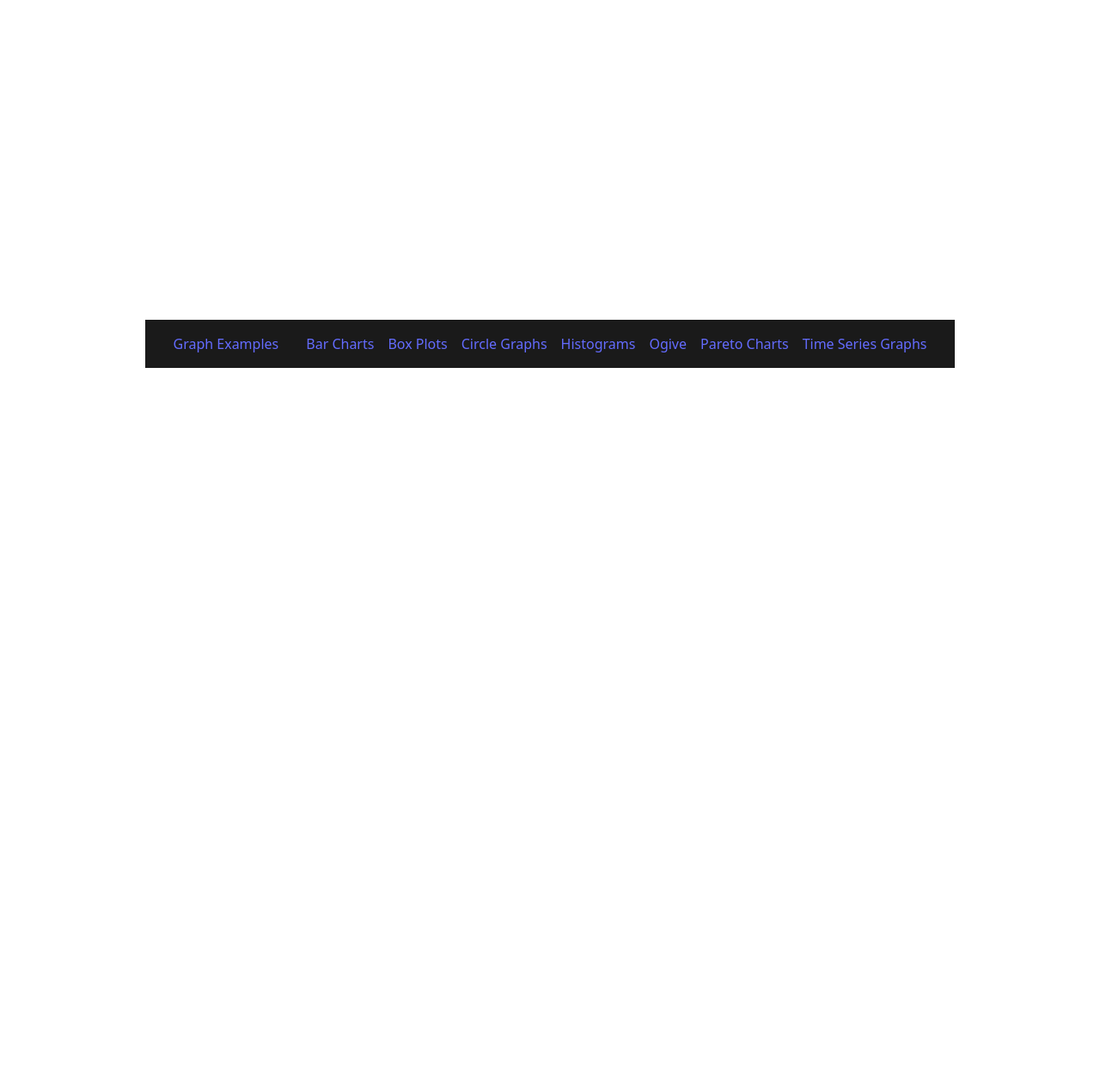
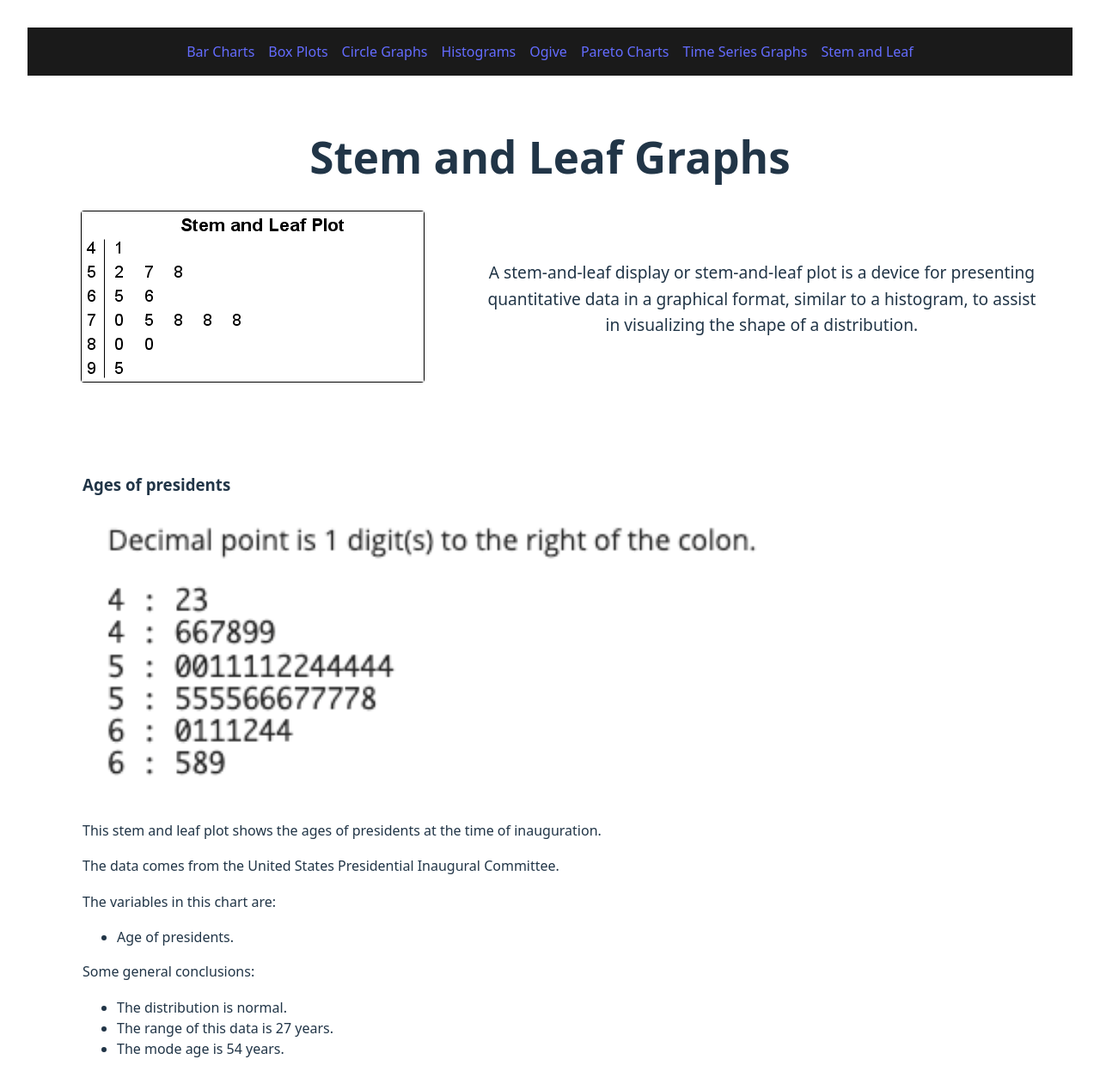
Before and after one commit to Edwin-Arroyo/Graphs-site, a React (Vite) app in the folder Graphs/: page /stemLeaf in a window 1280 px wide. Shown: the top 1268 px of the page at 86% size. Before the commit the page ends 800 px from the top, so only its background shows below. Built offline with nearby package versions, Linux system fonts and the light colour scheme.

Commit message:
stem and leaf page

```diff
--- a/Graphs/src/App.jsx
+++ b/Graphs/src/App.jsx
@@ -7,6 +7,7 @@ import Histogram from "./pages/histogram";
 import Pareto from "./pages/pareto";
 import Time from "./pages/time";
 import Ogive from "./pages/ogive";
+import StemLeaf from "./pages/stemLeaf";
 import "./App.css";
 
 function App() {
@@ -23,6 +24,7 @@ function App() {
           <Route path="/pareto" element={<Pareto />} />
           <Route path="/time" element={<Time />} />
           <Route path="/ogive" element={<Ogive />} />
+          <Route path="/stemLeaf" element={<StemLeaf />} />
         </Routes>
       </main>
     </div>
--- a/Graphs/src/components/nav.jsx
+++ b/Graphs/src/components/nav.jsx
@@ -6,9 +6,6 @@ function Nav() {
   return (
     <nav className="navbar">
       <div className="nav-content">
-        <Link to="/" className="nav-logo">
-          Graph Examples
-        </Link>
         <div className="nav-links">
           <Link
             to="/bar"
@@ -51,6 +48,12 @@ function Nav() {
             className={location.pathname === '/time' ? 'active' : ''}
           >
             Time Series Graphs
+          </Link>
+          <Link
+            to="/stemLeaf"
+            className={location.pathname === '/stemLeaf' ? 'active' : ''}
+          >
+            Stem and Leaf
           </Link>
         </div>
       </div>
--- a/Graphs/src/pages/ogive.jsx
+++ b/Graphs/src/pages/ogive.jsx
@@ -1,6 +1,5 @@
 import ogive from "../assets/ogive.png";
 import ogive1 from "../assets/ogive1.png";
-import time2 from "../assets/time2.png";
 function Ogive() {
   return (
     <div className="graph-page">
@@ -25,7 +24,7 @@ function Ogive() {
       <div className="graph-examples">
         {/* First Example  */}
         <div className="graph-example wide-example">
-          <h3> Job hunting </h3>
+          <h3> Behavioral reaction of retweets </h3>
             <img
               src={ogive1}
               alt="Ogive graph showing behavioral reaction of retweets"
--- a/Graphs/src/pages/stemLeaf.jsx
+++ b/Graphs/src/pages/stemLeaf.jsx
@@ -0,0 +1,123 @@
+import stl from "../assets/stl.png";
+import stl1 from "../assets/stl1.png";
+function StemLeaf() {
+  return (
+    <div className="graph-page">
+      <h1>Stem and Leaf Graphs</h1>
+
+      {/* Introduction to circle graphs */}
+      <section className="intro">
+        <div className="intro-content">
+          <div className="intro-image">
+            <img src={stl} alt="Histogram example" />
+          </div>
+          <div className="intro-text">
+            <p>
+            A stem-and-leaf display or stem-and-leaf plot is a device for presenting quantitative
+            data in a graphical format, similar to a histogram, to assist in visualizing the shape of a distribution.
+            </p>
+          </div>
+        </div>
+      </section>
+
+      <div className="graph-examples">
+        {/* First Example  */}
+        <div className="graph-example wide-example">
+          <h3> Ages of presidents </h3>
+            <img
+              src={stl1}
+              alt="Stem and leaf plot showing the age of presidents at the time of inauguration"
+            />
+
+          <p>
+            This stem and leaf plot shows the ages of presidents at the time of inauguration.
+          </p>
+          <p>
+            {" "}
+            The data comes from the United States Presidential Inaugural Committee.{" "}
+          </p>
+          <p>The variables in this chart are: </p>
+          <ul>
+            <li> Age of presidents. </li>
+          </ul>
+          <p> Some general conclusions:</p>
+          <ul>
+            <li>
+              {" "}
+              The distribution is normal.{" "}
+            </li>
+            <li>
+              {" "}
+              The range of this data is 27 years.{" "}
+            </li>
+            <li>
+              {" "}
+              The mode age is 54 years.{" "}
+            </li>
+          </ul>
+        </div>
+
+      </div>
+
+      <style jsx>{`
+        .graph-page {
+          padding: 2rem;
+          max-width: 1200px;
+          margin: 0 auto;
+        }
+
+        .intro {
+          margin-bottom: 3rem;
+        }
+
+        .intro-content {
+          display: flex;
+          align-items: center;
+          gap: 2rem;
+        }
+
+        .intro-image {
+          flex: 0 0 40%;
+        }
+
+        .intro-image img {
+          width: 100%;
+          max-width: 400px;
+          height: auto;
+          border-radius: 4px;
+        }
+
+        .intro-text {
+          flex: 1;
+          font-size: 1.2rem;
+          line-height: 1.6;
+        }
+
+        .graph-examples {
+          display: grid;
+          gap: 3rem;
+        }
+
+        .graph-example {
+          text-align: left;
+          padding: 2rem;
+          border-radius: 8px;
+          background: rgba(255, 255, 255, 0.05);
+        }
+
+        .graph-example img {
+          width: 100%;
+          max-width: 800px;
+          margin: 1rem 0;
+          border-radius: 4px;
+        }
+
+        .graph-example p {
+          line-height: 1.6;
+        }
+      `}</style>
+    </div>
+  );
+}
+
+export default StemLeaf;
```
Also changed, not shown: Graphs/src/assets/stl.png (added), Graphs/src/assets/stl1.png (added).
